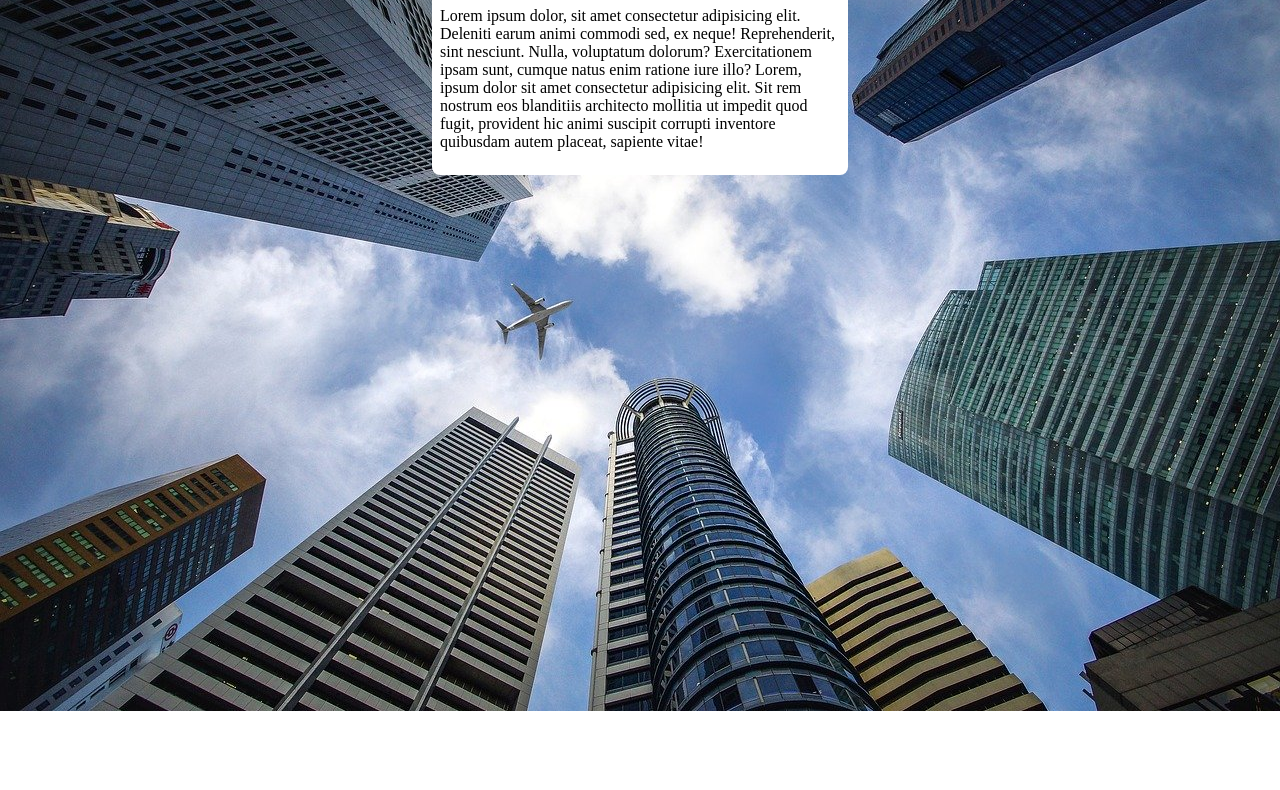
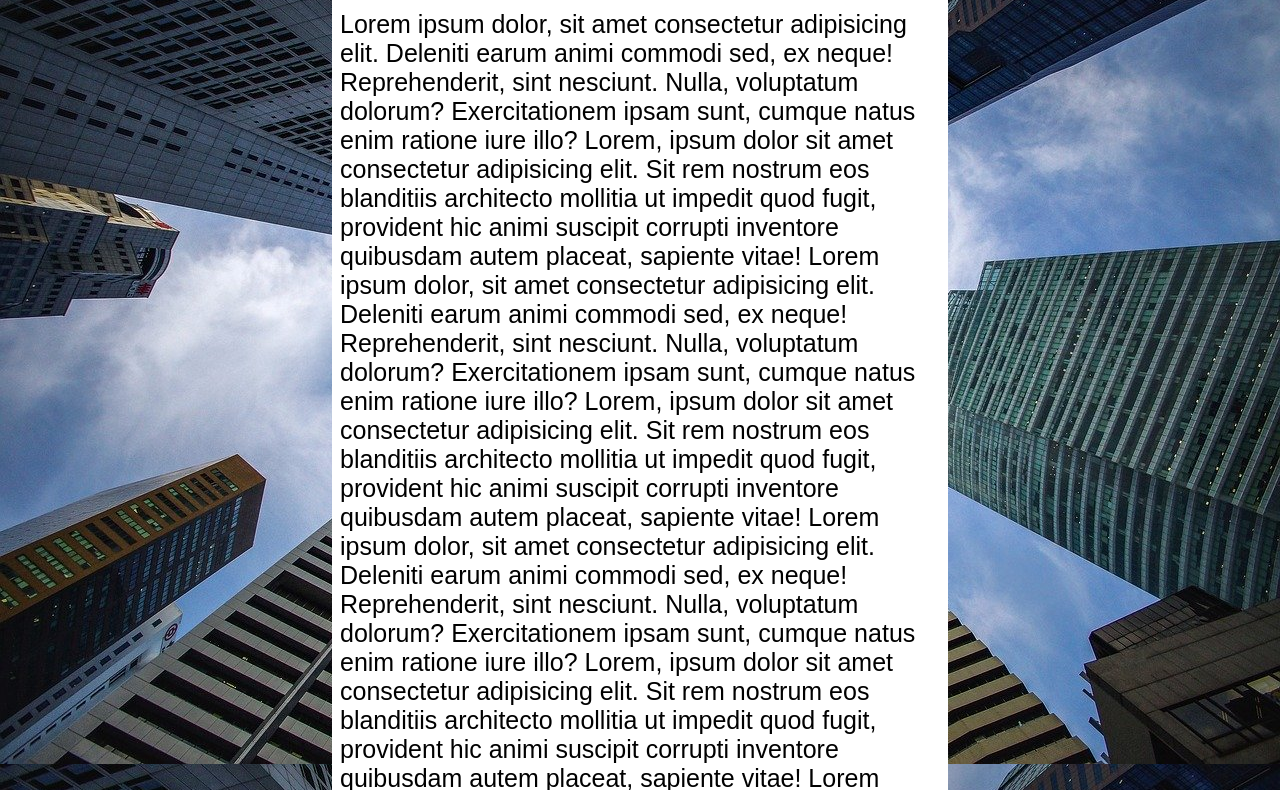
Before and after one commit to JohnnyVeloso/treinamento_html, a plain HTML site: page fundo_imagem/fundo05.html in a window 1280 px wide. Shown: the part 89-879 px from the top of the page. Before the commit the page ends 800 px from the top, so only its background shows below. Drawn offline with Linux system fonts and the light colour scheme.

Commit message:
Update fundo05.html

```diff
--- a/fundo_imagem/fundo05.html
+++ b/fundo_imagem/fundo05.html
@@ -13,6 +13,7 @@
             background-position: center top;
             background-repeat: no-repeat;
             background-size: cover;
+            background-attachment: fixed;
         }
 
         main {
@@ -21,7 +22,11 @@
             padding: 8px;
             border-radius: 8px;
             margin: auto;
-            width: 400px;
+            max-width: 600px;
+        }
+        main > p {
+            font-size: 25px;
+            font-family: Arial, Helvetica, sans-serif;
         }
     </style>
 </head>
@@ -36,6 +41,30 @@
             cumque natus enim ratione iure illo? Lorem, ipsum dolor sit amet
             consectetur adipisicing elit. Sit rem nostrum eos blanditiis architecto mollitia ut impedit
             quod fugit, provident hic animi suscipit corrupti inventore quibusdam autem placeat, sapiente vitae!
+            Lorem ipsum dolor, sit amet consectetur adipisicing elit.
+            Deleniti earum animi commodi sed, ex neque! Reprehenderit,
+            sint nesciunt. Nulla, voluptatum dolorum? Exercitationem ipsam sunt,
+            cumque natus enim ratione iure illo? Lorem, ipsum dolor sit amet
+            consectetur adipisicing elit. Sit rem nostrum eos blanditiis architecto mollitia ut impedit
+            quod fugit, provident hic animi suscipit corrupti inventore quibusdam autem placeat, sapiente vitae!
+            Lorem ipsum dolor, sit amet consectetur adipisicing elit.
+            Deleniti earum animi commodi sed, ex neque! Reprehenderit,
+            sint nesciunt. Nulla, voluptatum dolorum? Exercitationem ipsam sunt,
+            cumque natus enim ratione iure illo? Lorem, ipsum dolor sit amet
+            consectetur adipisicing elit. Sit rem nostrum eos blanditiis architecto mollitia ut impedit
+            quod fugit, provident hic animi suscipit corrupti inventore quibusdam autem placeat, sapiente vitae!
+            Lorem ipsum dolor, sit amet consectetur adipisicing elit.
+            Deleniti earum animi commodi sed, ex neque! Reprehenderit,
+            sint nesciunt. Nulla, voluptatum dolorum? Exercitationem ipsam sunt,
+            cumque natus enim ratione iure illo? Lorem, ipsum dolor sit amet
+            consectetur adipisicing elit. Sit rem nostrum eos blanditiis architecto mollitia ut impedit
+            quod fugit, provident hic animi suscipit corrupti inventore quibusdam autem placeat, sapiente vitae!
+            Lorem ipsum dolor, sit amet consectetur adipisicing elit.
+            Deleniti earum animi commodi sed, ex neque! Reprehenderit,
+            sint nesciunt. Nulla, voluptatum dolorum? Exercitationem ipsam sunt,
+            cumque natus enim ratione iure illo? Lorem, ipsum dolor sit amet
+            consectetur adipisicing elit. Sit rem nostrum eos blanditiis architecto mollitia ut impedit
+            quod fugit, provident hic animi suscipit corrupti inventore quibusdam autem placeat, sapiente vitae!
         </p>
     </main>
 </body>
```
